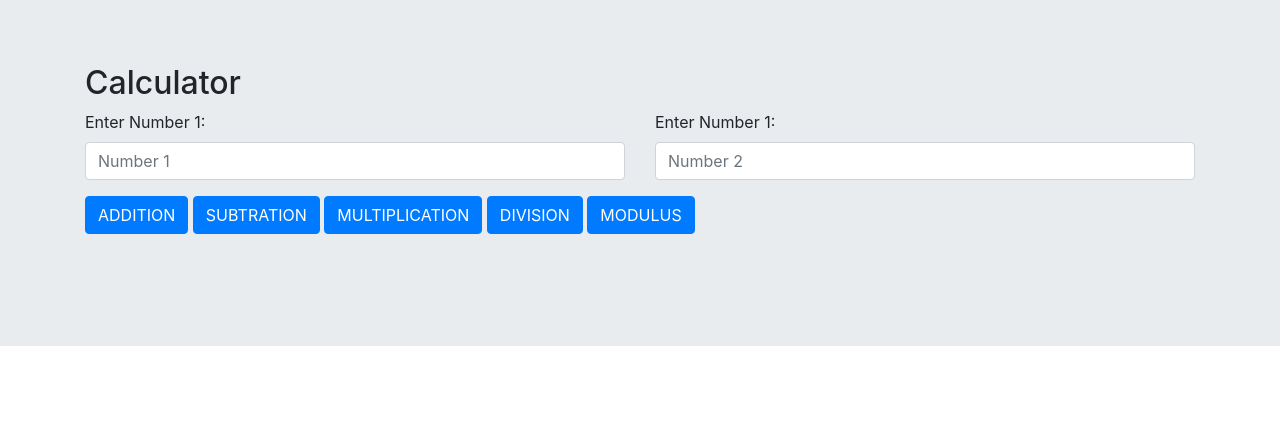
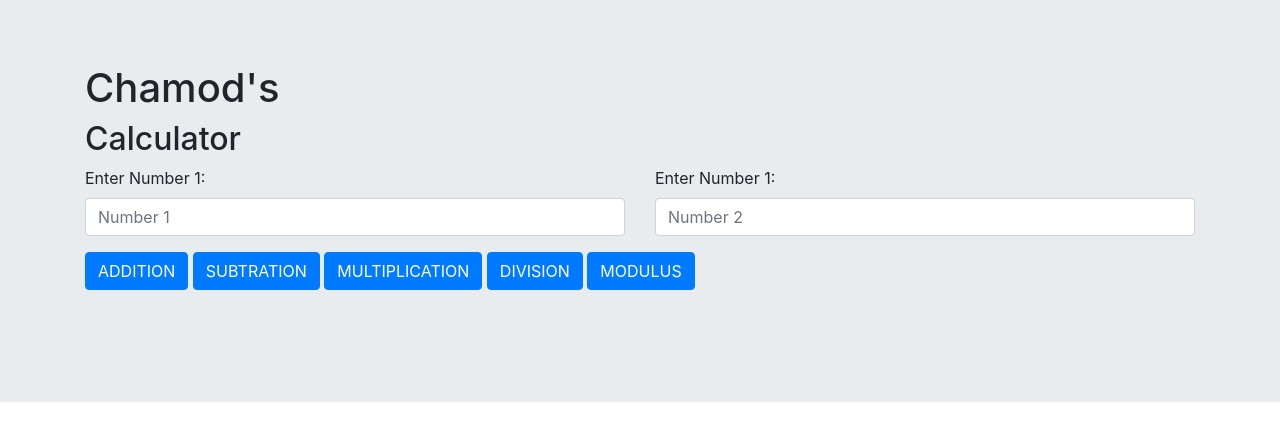
Before and after one commit to chamodavishka/my-repo, a plain HTML site: page index.html in a window 1280 px wide. Drawn offline with nearby package versions, Linux system fonts and the light colour scheme.

Commit message:
[HotFix]

```diff
--- a/index.html
+++ b/index.html
@@ -48,6 +48,7 @@
 
 	<div class="jumbotron jumbotron-fluid">
 		<div class="container">
+            <h1>Chamod's</h1>
 			<h2> Calculator </h2>
 			<div class="row">
 				<div class="col">
```
